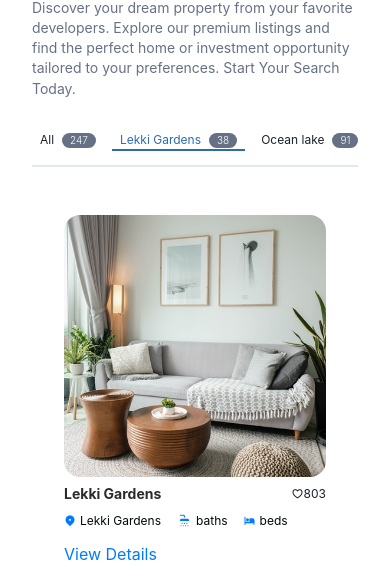
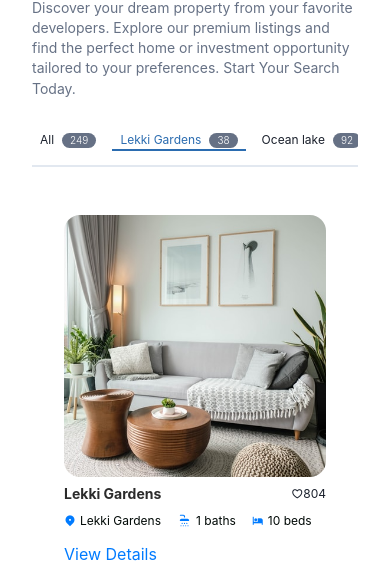
Before and after one commit to onyedikachi23/fastamoni-real-estate-website, a React (Vite) app: page / in a window 390 px wide. Shown: the part 792-1372 px from the top of the page. Built offline with nearby package versions, Linux system fonts and the light colour scheme.

Commit message:
Added a maxHeight to featured projects to better scrolling experience and made the texts fontsize responsive

```diff
--- a/src/components/main/featured-projects/projects-list/projects-list.jsx
+++ b/src/components/main/featured-projects/projects-list/projects-list.jsx
@@ -152,7 +152,10 @@ export default function ProjectsList({
 															alignItems="center">
 															<Heading
 																as="h4"
-																fontSize="texts.primary"
+																fontSize={{
+																	base: "texts.primary",
+																	smm: "md",
+																}}
 																color="hsla(0, 0%, 17%, 1)">
 																{
 																	project.projectLocation
@@ -174,7 +177,10 @@ export default function ProjectsList({
 													</CardHeader>
 
 													<CardBody
-														fontSize="texts.secondary"
+														fontSize={{
+															base: "texts.secondary",
+															smm: "texts.primary",
+														}}
 														marginBottom={1}>
 														<Flex
 															color="blue.100"
@@ -207,6 +213,7 @@ export default function ProjectsList({
 																	{
 																		project
 																			.projectDescriptionsItem
+																			.houseDescription
 																			.bathRooms
 																	}{" "}
 																	baths
@@ -224,6 +231,7 @@ export default function ProjectsList({
 																	{
 																		project
 																			.projectDescriptionsItem
+																			.houseDescription
 																			.bedRooms
 																	}{" "}
 																	beds
--- a/src/components/slide-lists-swiper/slide-lists-swiper.jsx
+++ b/src/components/slide-lists-swiper/slide-lists-swiper.jsx
@@ -46,7 +46,7 @@ export default function SlideListsSwiper({ slides, customBreakpoints }) {
 	}
 
 	return (
-		<Box>
+		<Box overflow="auto">
 			<Swiper
 				breakpoints={{
 					768: {
--- a/src/data/projects.js
+++ b/src/data/projects.js
@@ -7,8 +7,8 @@ const projectsDescriptions = [
 		// title: "Grenadines Heights",
 		projectBannerImg: "/assets/images/project-lagos-banner.png",
 		houseDescription: {
-			bathRooms: getRandomInt(10),
-			bedRooms: getRandomInt(10),
+			bathRooms: getRandomInt(10, 1),
+			bedRooms: getRandomInt(10, 1),
 		},
 		likes: getRandomInt(1000),
 	},
@@ -16,8 +16,8 @@ const projectsDescriptions = [
 		// title: "GRA Enugu",
 		projectBannerImg: "/assets/images/project-enugu-banner.jpg",
 		houseDescription: {
-			bathRooms: getRandomInt(10),
-			bedRooms: getRandomInt(10),
+			bathRooms: getRandomInt(10, 1),
+			bedRooms: getRandomInt(10, 1),
 		},
 		likes: getRandomInt(1000),
 	},
@@ -25,8 +25,8 @@ const projectsDescriptions = [
 		// title: "Grenadines Heights",
 		projectBannerImg: "/assets/images/project-lagos-banner.png",
 		houseDescription: {
-			bathRooms: getRandomInt(10),
-			bedRooms: getRandomInt(10),
+			bathRooms: getRandomInt(10, 1),
+			bedRooms: getRandomInt(10, 1),
 		},
 		likes: getRandomInt(1000),
 	},
@@ -34,8 +34,8 @@ const projectsDescriptions = [
 		// title: "GRA Enugu",
 		projectBannerImg: "/assets/images/project-enugu-banner.jpg",
 		houseDescription: {
-			bathRooms: getRandomInt(10),
-			bedRooms: getRandomInt(10),
+			bathRooms: getRandomInt(10, 1),
+			bedRooms: getRandomInt(10, 1),
 		},
 		likes: getRandomInt(1000),
 	},
@@ -43,8 +43,8 @@ const projectsDescriptions = [
 		// title: "Grenadines Heights",
 		projectBannerImg: "/assets/images/project-lagos-banner.png",
 		houseDescription: {
-			bathRooms: getRandomInt(10),
-			bedRooms: getRandomInt(10),
+			bathRooms: getRandomInt(10, 1),
+			bedRooms: getRandomInt(10, 1),
 		},
 		likes: getRandomInt(1000),
 	},
@@ -52,8 +52,8 @@ const projectsDescriptions = [
 		// title: "GRA Enugu",
 		projectBannerImg: "/assets/images/project-enugu-banner.jpg",
 		houseDescription: {
-			bathRooms: getRandomInt(10),
-			bedRooms: getRandomInt(10),
+			bathRooms: getRandomInt(10, 1),
+			bedRooms: getRandomInt(10, 1),
 		},
 		likes: getRandomInt(1000),
 	},
--- a/src/helper-functions/helper-functions.js
+++ b/src/helper-functions/helper-functions.js
@@ -1,5 +1,14 @@
 /** @format */
 
-export function getRandomInt(max) {
-	return Math.floor(Math.random() * max);
+export function getRandomInt(max, min) {
+	// if max and/or min is nullish, convert to zero
+	// the order shouldn't matter
+	if (min > max) {
+		[max, min] = [min, max];
+	}
+
+	min = min ? Math.ceil(min) : 0;
+	max = max ? Math.floor(max) : 0;
+	return Math.floor(Math.random() * (max - min + 1)) + min;
+	// return Math.floor(Math.random() * max);
 }
```
